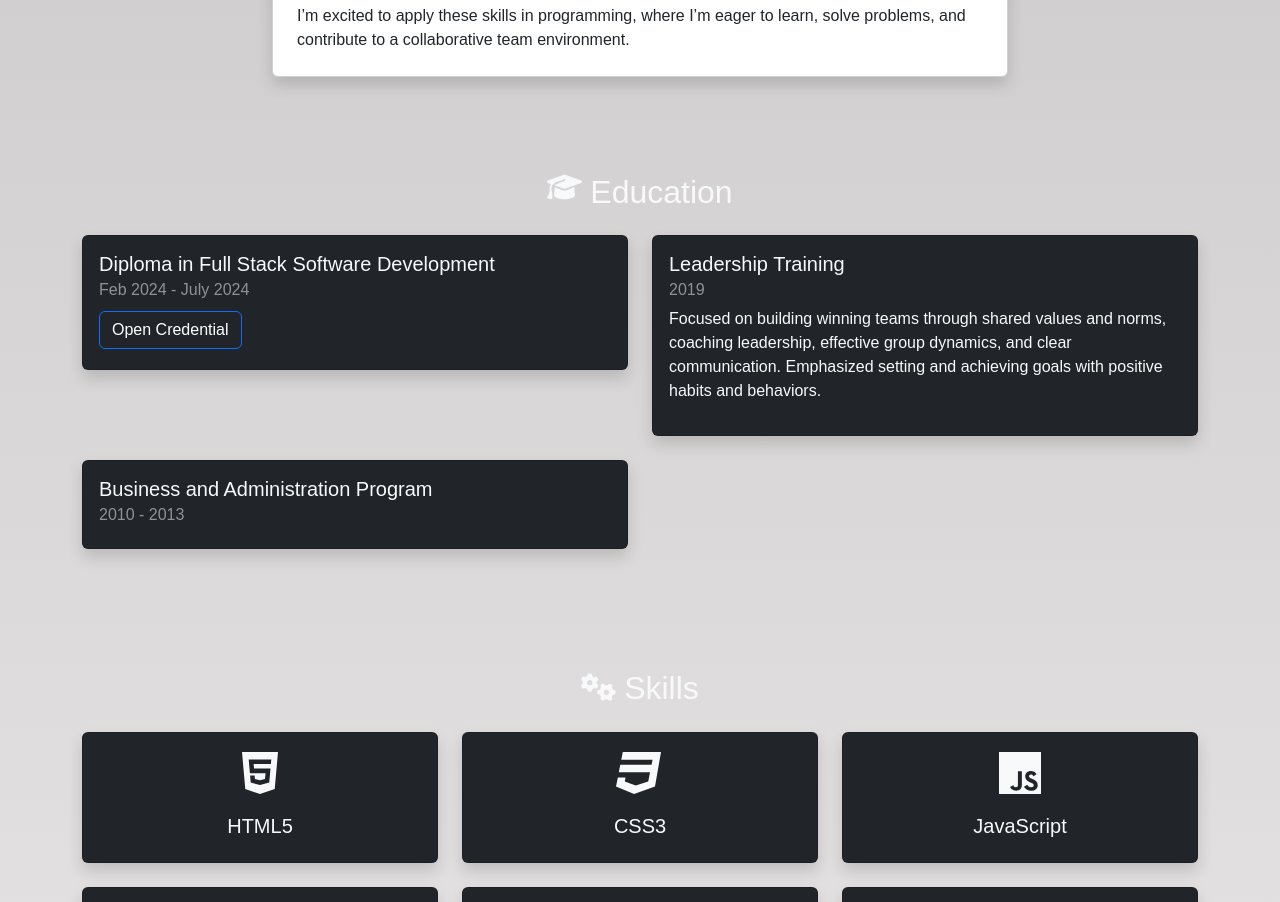
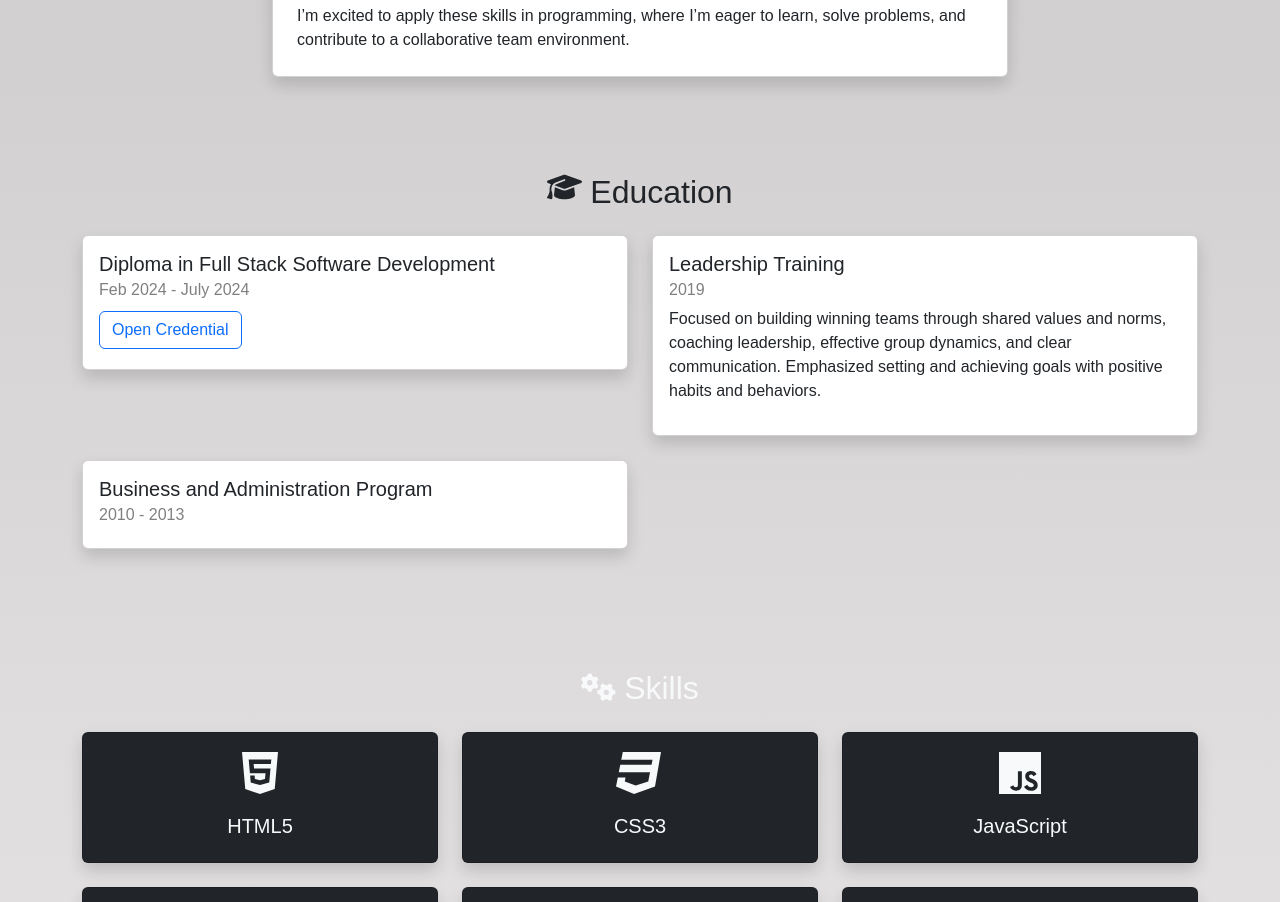
Before and after one commit to j0hanz/j0hanz-portfolio, a React (Create React App) app: page / in a window 1280 px wide. Shown: the part 820-1722 px from the top of the page. Built offline with nearby package versions, Linux system fonts and the light colour scheme.

Commit message:
Update Education component for improved styling and readability

```diff
--- a/src/components/Education.js
+++ b/src/components/Education.js
@@ -39,7 +39,7 @@ const Education = () => {
     (edu, index) =>
       index === 0 && (
         <Button
-          variant="outline-primary text-white my-1"
+          variant="outline-primary my-1"
           onClick={toggleModal}
           key={index}
         >
@@ -54,12 +54,12 @@ const Education = () => {
     (edu, index) => (
       <Col md={6} className="mb-4" key={index}>
         {/* Bootstrap card with shadow, dark background, and light text */}
-        <Card className="shadow bg-dark text-light">
+        <Card className="shadow">
           <Card.Body>
             {/* Card title with education title */}
             <Card.Title>{edu.title}</Card.Title>
             {/* Card subtitle with education duration */}
-            <Card.Subtitle className="mb-2 text-white-50">
+            <Card.Subtitle className="mb-2 text-black-50">
               {edu.duration}
             </Card.Subtitle>
             {/* Card text with education description if available */}
@@ -81,7 +81,7 @@ const Education = () => {
 
   return (
     // Section element with id and classes for styling
-    <section id="education" className="py-5 text-light">
+    <section id="education" className="py-5">
       {/* Bootstrap container with no horizontal padding */}
       <Container className="px-0">
         {/* Heading with FontAwesome icon and text */}
```
